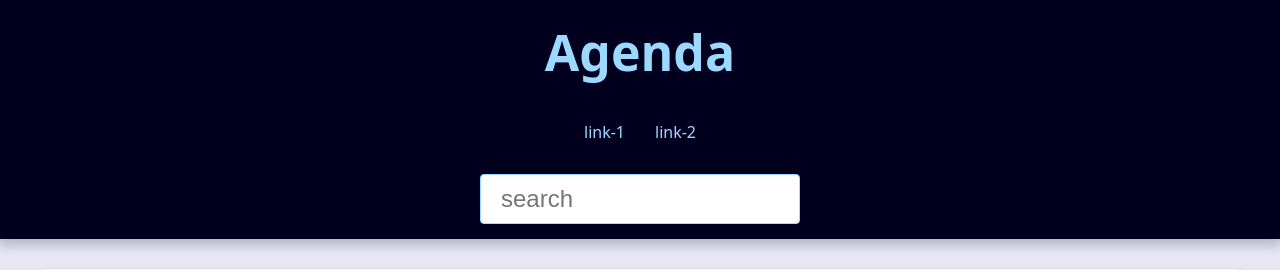
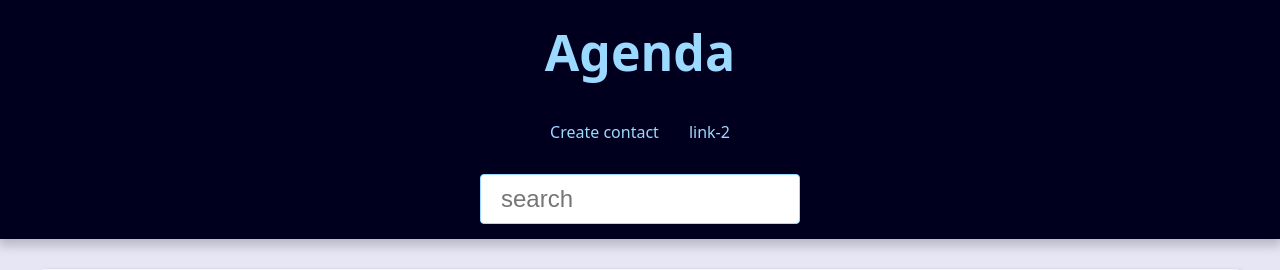
Before and after one commit to Hericlys/agenda-django, a Django app: page /contact/create/ in a window 1280 px wide. Shown: the top 270 px of the page. Run offline with Django 4.2, Linux system fonts and the light colour scheme; data that the repository does not hold is empty.

Commit message:
update de contato

```diff
--- a/base_templates/global/partials/_header.html
+++ b/base_templates/global/partials/_header.html
@@ -7,7 +7,7 @@
     <nav class="menu">
         <ul class="menu-list">
             <li class="menu-item">
-                <a href="" class="menu-link">link-1</a>
+                <a href="{% url 'contact:create' %}" class="menu-link">Create contact</a>
             </li>
             <li class="menu-item">
                 <a href="" class="menu-link">link-2</a>
--- a/contact/templates/contact/create.html
+++ b/contact/templates/contact/create.html
@@ -7,7 +7,7 @@
         <h2>Contact</h2>
 
         <form
-          action="{% url 'contact:create' %}"
+          action="{{ form_action }}"
           method="POST"
           enctype="multipart/form-data"
         >
--- a/contact/urls.py
+++ b/contact/urls.py
@@ -11,4 +11,5 @@ urlpatterns = [
     # contact ( CRUD )
     path('contact/<int:contact_id>/', views.contact, name='contact'),
     path('contact/create/', views.create, name='create'),
+    path('contact/<int:contact_id>/update/', views.update, name='update'),
 ]
--- a/contact/views/contact_forms.py
+++ b/contact/views/contact_forms.py
@@ -1,13 +1,24 @@
-from django.shortcuts import render
+from django.shortcuts import render, redirect, get_object_or_404
 from contact.forms import ContactForm
+from django.urls import reverse
+from contact.models import Contact
 
 
 def create(request):
+
+    form_action = reverse('contact:create')
+
     if request.method == 'POST':
+        form = ContactForm(data=request.POST)
 
         context = {
-            'form': ContactForm(data=request.POST),
+      'form': form,
+            'form_action': form_action,
         }
+
+        if form.is_valid():
+            contact = form.save()
+            return redirect('contact:update', contact_id=contact.pk)
 
         return render(
             request,
@@ -17,6 +28,7 @@ def create(request):
 
     context = {
         'form': ContactForm(),
+        'form_action': form_action,
     }
 
     return render(
@@ -24,3 +36,39 @@ def create(request):
         'contact/create.html',
         context
     )
+
+
+def update(request, contact_id):
+    contact = get_object_or_404(
+        Contact, pk=contact_id, show=True
+    )
+    form_action = reverse('contact:update', args=(contact_id,))
+
+    if request.method == 'POST':
+        form = ContactForm(request.POST, instance=contact)
+
+        context = {
+            'form': form,
+            'form_action': form_action,
+        }
+
+        if form.is_valid():
+            contact = form.save()
+            return redirect('contact:update', contact_id=contact.pk)
+
+        return render(
+            request,
+            'contact/create.html',
+            context
+        )
+
+    context = {
+        'form': ContactForm(instance=contact),
+        'form_action': form_action,
+    }
+
+    return render(
+        request,
+        'contact/create.html',
+        context
+        )
```
